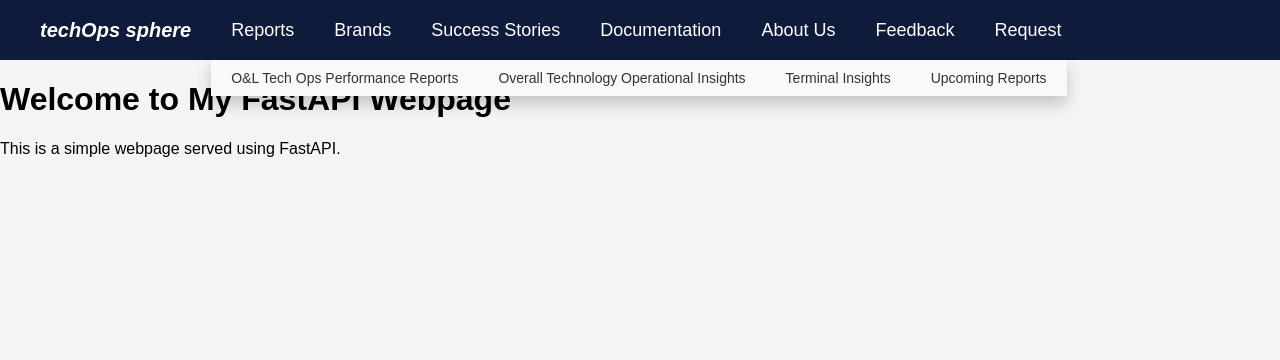
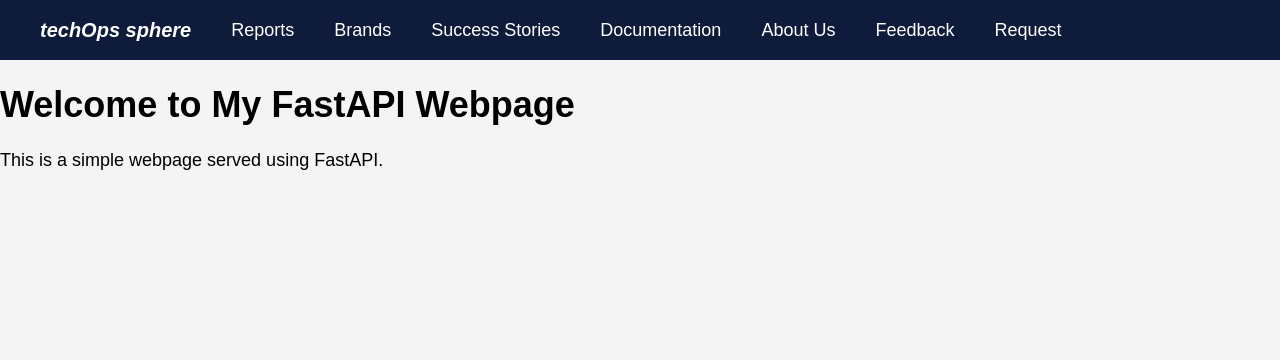
Before and after one commit to harshalraut23/topspheredev, a FastAPI app: page / in a window 1280 px wide. Shown: the top 360 px of the page. Run offline with FastAPI, Linux system fonts and the light colour scheme.

Commit message:
dropdown efftect changed

```diff
--- a/static/styles.css
+++ b/static/styles.css
@@ -3,76 +3,94 @@ body {
     margin: 0;
     padding: 0;
     background-color: #f4f4f4;
-    color: #000000; /* Change text color to black for readability */
+    color: #000000;
     overflow-x: hidden;
-    padding-bottom: 50px; /* Ensure enough space for dropdown visibility */
+    padding-bottom: 50px;
+    font-size: 18px;
 }
 
 .navbar {
     display: flex;
     background-color: #0E1B3A;
-    overflow: visible; /* Ensure it doesn’t clip the dropdown */
-    padding: 10px 20px;
+    padding: 0px 20px;
     justify-content: flex-start;
-    font-size: 18px; /* Increase the text size */
-    height: 40px; /* Set a fixed height for the navbar */
-    align-items: center; /* Center-align items vertically */
+    font-size: 18px;
+    height: 60px;
+    align-items: center;
 }
 
 .navbar a {
-    float: left;
     display: block;
     color: white;
-    text-align: center; /* Center text alignment */
+    text-align: center;
     padding: 12px 20px;
     text-decoration: none;
+    position: relative; /* Add relative positioning to position the line */
 }
 
 .navbar a:hover {
-    background-color: #ddd;
-    color: black;
+    background-color: transparent; /* Remove the background color change on hover */
+    color: white; /* Keep the text color white */
+}
+
+.navbar a::before {
+    content: '';
+    position: absolute;
+    width: 0;
+    height: 3px;
+    background-color: white;
+    top: 0;
+    left: 0;
+    transition: width 0.3s ease; /* Smooth transition effect */
+}
+
+.navbar a:hover::before {
+    width: 100%; /* Expand the line to full width on hover */
 }
 
 .navbar a.active {
     color: white;
-    font-size: 20px; /* Increase the text size */
-    font-weight: bold; /* Make the text bold */
-    font-style: italic; /* Make the text italic */
+    font-size: 20px;
+    font-weight: bold;
+    font-style: italic;
 }
 
 .navbar a.active:hover {
-    background-color: transparent; /* No background color change on hover */
-    color: white; /* Keep the text color white */
+    background-color: transparent;
+    color: white;
 }
 
 .dropdown {
-    position: relative; /* Set relative position for dropdown container */
-    display: inline-block;
+    position: relative;
 }
 
 .dropdown-content {
-    display: none; /* Hide dropdown by default */
-    position: absolute; /* Position relative to parent */
+    display: none; /* Hidden by default */
+    position: absolute;
     background-color: #f9f9f9;
-    min-width: 300px; /* Ensure the width is enough */
+    min-width: auto; /* Set to auto for the content to adjust based on items */
     box-shadow: 0px 8px 16px 0px rgba(0,0,0,0.2);
-    z-index: 1000; /* Ensure it's above other content */
-    top: 100%; /* Position below the dropdown button */
-    display: flex; /* Align items horizontally */
-    flex-direction: row; /* Align items in a row */
-    white-space: nowrap; /* Prevent text wrapping */
-    top: 52px; /* Align the dropdown with the menu */
+    z-index: 1000;
+    top: 100%;
+    left: 0; /* Align the dropdown to the left of the Reports button */
+    flex-direction: row; /* Arrange items in a row for horizontal layout */
+    white-space: nowrap;
 }
 
 .dropdown-content a {
-    color: #333; /* Change to dark color for readability */
-    padding: 10px 20px; /* Adjust padding to fit horizontally */
-    font-size: 14px; /* Decrease font size */
+    color: #333;
+    padding: 10px 15px; /* Adjust padding for horizontal spacing */
+    font-size: 13px;
     text-decoration: none;
     display: block;
-    text-align: center; /* Center align text */
+    text-align: center;
+}
+
+.dropdown-content a:hover {
+    background-color: #ddd;
+    color: #000;
 }
 
 .dropdown:hover .dropdown-content {
-    display: flex; /* Show dropdown content on hover */
+    display: flex; /* Display flex to show items horizontally */
 }
--- a/templates/index.html
+++ b/templates/index.html
@@ -11,7 +11,7 @@
     <div class="navbar">
         <a href="/" class="active">techOps sphere</a>
         <div class="dropdown">
-            <a href="#reports" class="dropbtn" onclick="toggleDropdown()">Reports</a>
+            <a href="#reports" class="dropbtn" id="reportButton">Reports</a>
             <div class="dropdown-content" id="dropdown-content">
                 <a href="#performance-reports">O&L Tech Ops Performance Reports</a>
                 <a href="#overall-insights">Overall Technology Operational Insights</a>
@@ -32,25 +32,20 @@
 
     <!-- Add this JavaScript at the bottom of your HTML file -->
     <script>
-        function toggleDropdown() {
+        // Toggle the dropdown menu visibility when the "Reports" button is clicked
+        document.getElementById("reportButton").addEventListener("click", function(event) {
+            event.preventDefault(); // Prevent the default anchor behavior
             var dropdownContent = document.getElementById("dropdown-content");
-            if (dropdownContent.style.display === "flex") {
-                dropdownContent.style.display = "none";
-            } else {
-                dropdownContent.style.display = "flex";
-            }
-        }
+            dropdownContent.style.display = dropdownContent.style.display === "block" ? "none" : "block";
+        });
 
         // Close the dropdown if the user clicks outside of it
         window.onclick = function(event) {
-            if (!event.target.matches('.dropbtn')) {
-                var dropdowns = document.getElementsByClassName("dropdown-content");
-                for (var i = 0; i < dropdowns.length; i++) {
-                    var openDropdown = dropdowns[i];
-                    if (openDropdown.style.display === "flex") {
-                        openDropdown.style.display = "none";
-                    }
-                }
+            var dropdownContent = document.getElementById("dropdown-content");
+            var reportButton = document.getElementById("reportButton");
+
+            if (!reportButton.contains(event.target) && !dropdownContent.contains(event.target)) {
+                dropdownContent.style.display = "none";
             }
         }
     </script>
```
